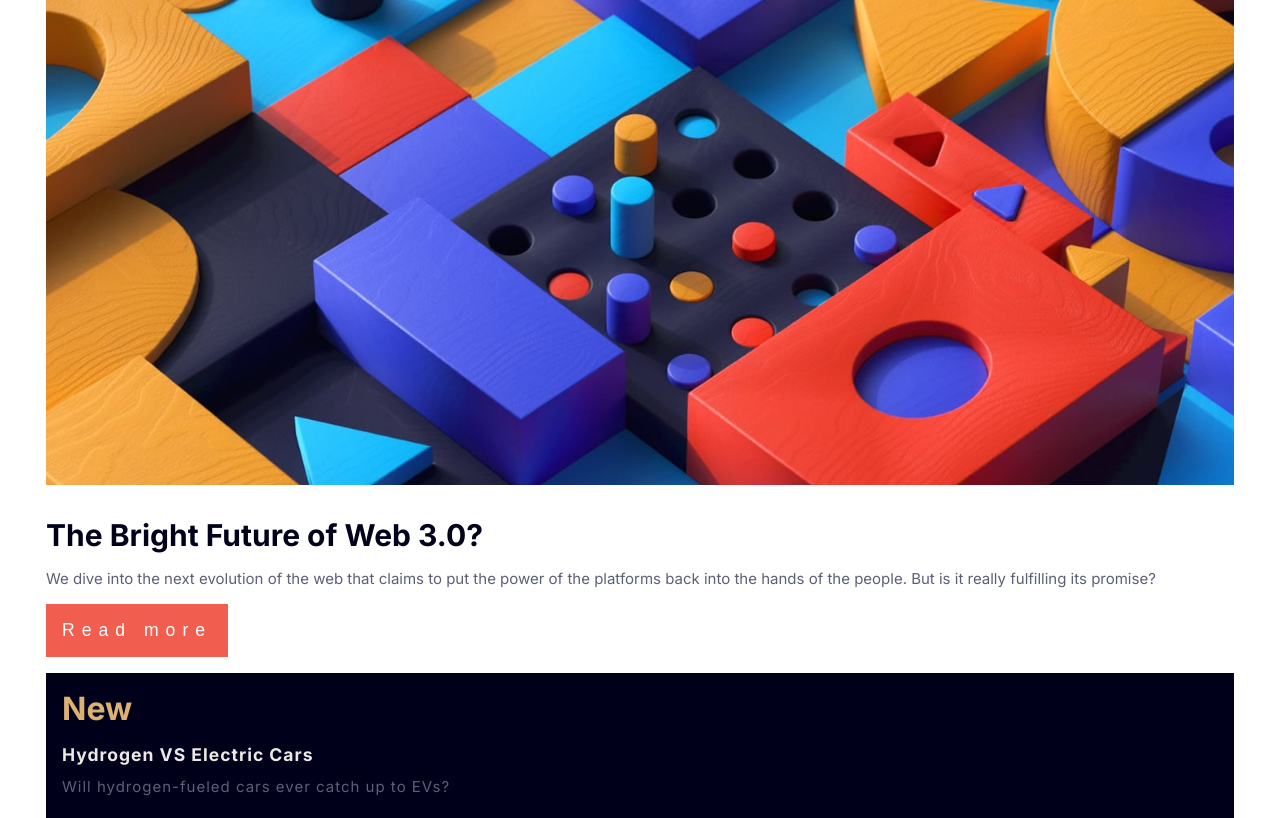
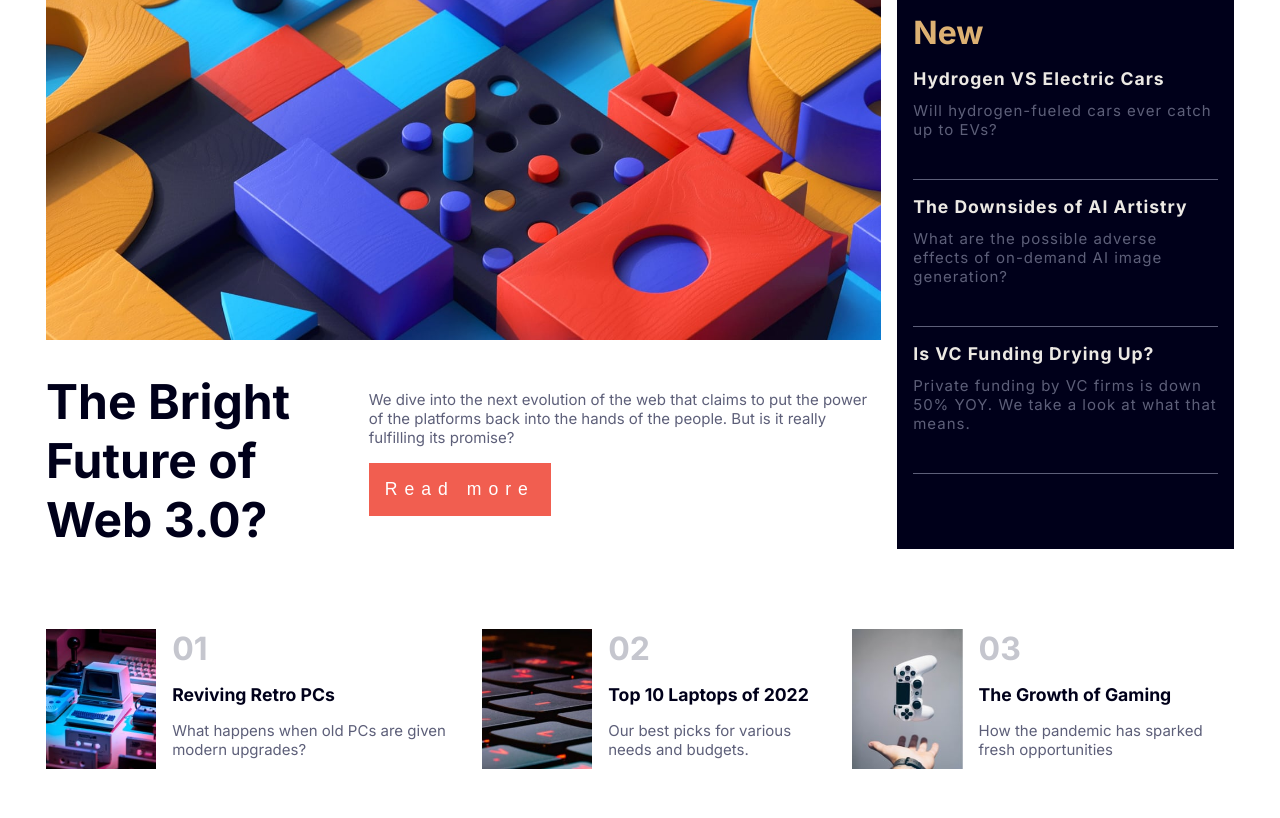
Before and after one commit to bkay-stack/News-Homepage-main, a plain HTML site: page index.html in a window 1280 px wide. Shown: the part 134-952 px from the top of the page. After the commit the page ends 919 px from the top, so only its background shows below. Drawn offline with Linux system fonts and the light colour scheme.

Commit message:
New codes

```diff
--- a/assets/style.css
+++ b/assets/style.css
@@ -123,7 +123,7 @@ img {
 /* First Showcase  */
 .header-main h1 {
     margin-top: 2rem;
-   color: hsl(240, 100%, 5%);
+    color: hsl(240, 100%, 5%);
 }
 
 .header-text p {
@@ -165,6 +165,12 @@ img {
     color: hsl(236, 13%, 42%);
     letter-spacing: 1px;
     margin-top: 0.75rem;
+}
+
+.content-1 h3:hover {
+    color: hsl(35, 61%, 66%);
+    cursor: pointer;
+    transition:all ease-in-out;
 }
 
 /* Line Img */
@@ -213,6 +219,17 @@ img {
     margin-top: 1rem;
 }
 
+/* Third showcase */
+.content-img-items img {
+    /* height: 140px;
+    object-fit:cover; */
+}
+
+.content-text-wrap h4:hover {
+   color: hsl(5, 85%, 63%);
+   transition: all ease-in-out;
+}
+
 
 /* Toggle */
 
@@ -224,7 +241,7 @@ img {
     display: none;
 }
 
-@media (min-width:700px) {
+@media (min-width:900px) {
     .header {
         display: flex;
         justify-content: space-between;
@@ -262,6 +279,48 @@ img {
         transition: ease 0.3s;
     }
 
+    .header-main {
+        display: flex;
+        align-items: center;
+        transition: ease 0.3s;
+    }
+
+    .header-main h1 {
+        font-size: 3rem;
+        transition: ease 0.3s;
+    }
+
+    .flex-wrap {
+        display: flex;
+        transition:all ease-in-out 0.3s;
+        /* margin: 0; */
+
+    }
+
+    .header-content {
+      display: flex;
+      transition:all ease-in-out 0.3s;
+    }
+
+    .second-header {
+        margin-top: 0;
+        margin-left: 1rem;
+        /* padding: 0; */
+        transition:all ease-in-out 0.3s;
+
+    }
+
+    .third-showcase-item {
+        display: flex;
+        gap: 1rem;
+
+    }
+
+    .content-img-items img {
+        height: 140px;
+        object-fit:cover;
+    }
+
     .overlay {
         /* display: none; */
     }
--- a/index.html
+++ b/index.html
@@ -53,17 +53,20 @@
           <h1>
             The Bright Future of Web 3.0?
           </h1>
-        </div>
+
           <div class="header-text">
             <p>
               We dive into the next evolution of the web that claims to put the power
               of the platforms back into the hands of the people.
               But is it really fulfilling its promise?
             </p>
-        </div>
                <!-- <div class="header-btn"> -->
                 <button class="header-btn">Read more</button>
                 <!-- </div> -->
+          </div>
+        </div>
+
+
        </div>
     </div>
 
@@ -99,6 +102,8 @@
     </div>
   </div>  <!-- end of wrap -->
 
+
+    <!-- Third showcase -->
   <div class="third-showcase-item">
        <div class="content-img-items">
          <img src="./assets/images/image-retro-pcs.jpg" alt="">
@@ -137,7 +142,7 @@
   </div>
 
 
-   </div> <!-- Container -->
+   </div> <!-- Container End -->
 
 
 
```
Lines whose indentation alone changed are shown as unchanged.
